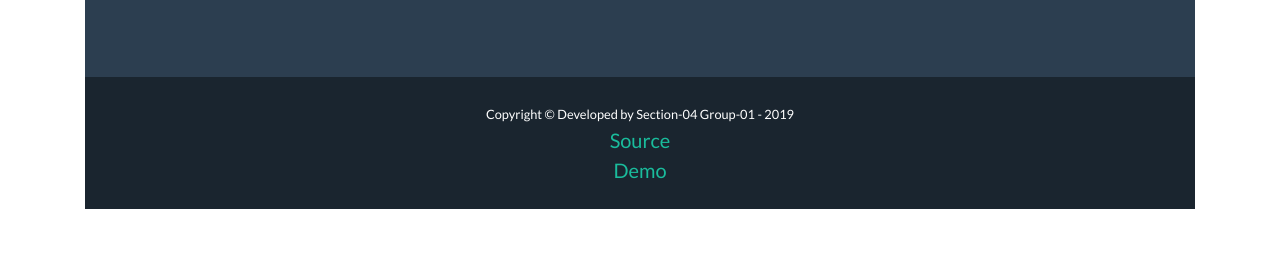
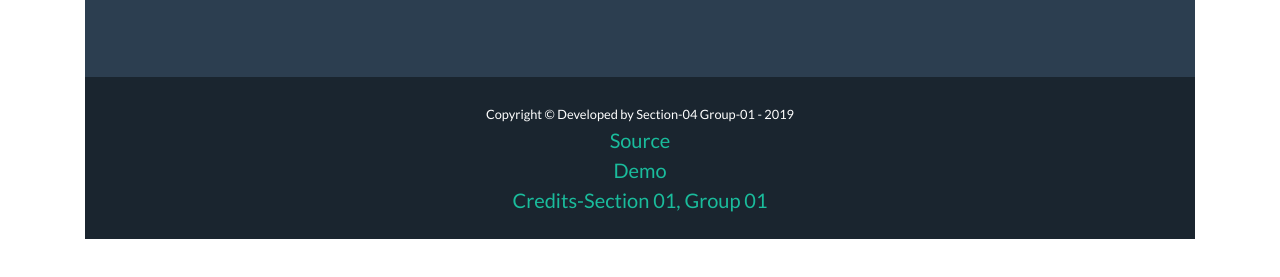
Before and after one commit to Chinmayi98/help-app, a website with bundled scripts: page index.html in a window 1280 px wide. Shown: the part 7096-7373 px from the top of the page. Built offline with nearby package versions, Linux system fonts and the light colour scheme.

Commit message:
Added credits to section 01 group 01

```diff
--- a/index.html
+++ b/index.html
@@ -557,6 +557,7 @@
       <small>Copyright &copy; Developed by Section-04 Group-01 - 2019</small>
       <p class="lead mb-0"><a href= "https://github.com/Chinmayi98/help-app">Source</a></p>
       <p class="lead mb-0"><a href= "https://chinmayi98.github.io/help-app/">Demo</a></p>
+      <p class="lead mb-0"><a href= "https://cweltonsmith.github.io/pbl-website/index.html">Credits-Section 01, Group 01 </a></p>
     </div>
   </section>
 
```
